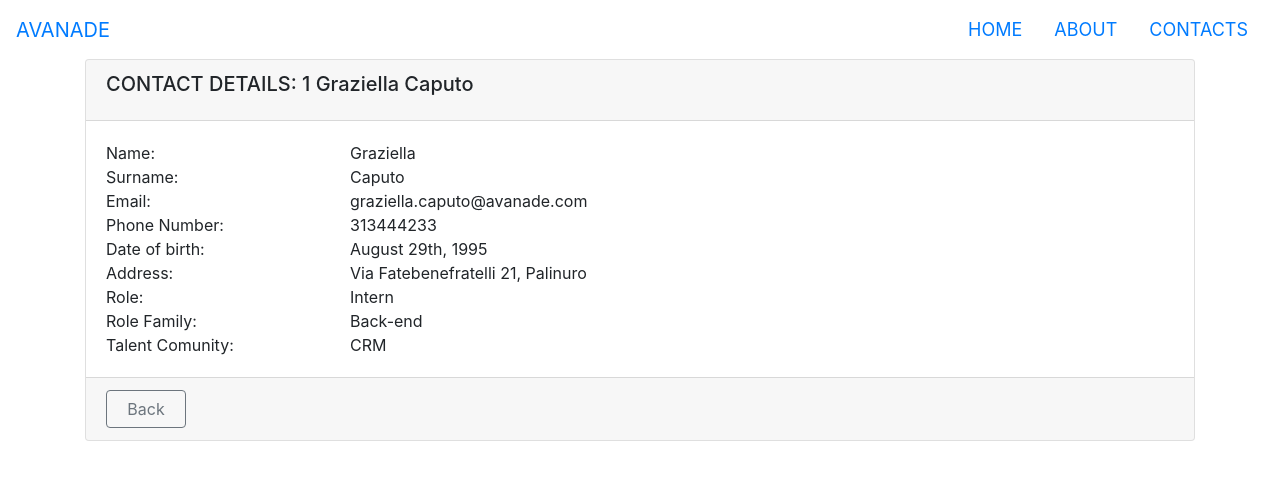
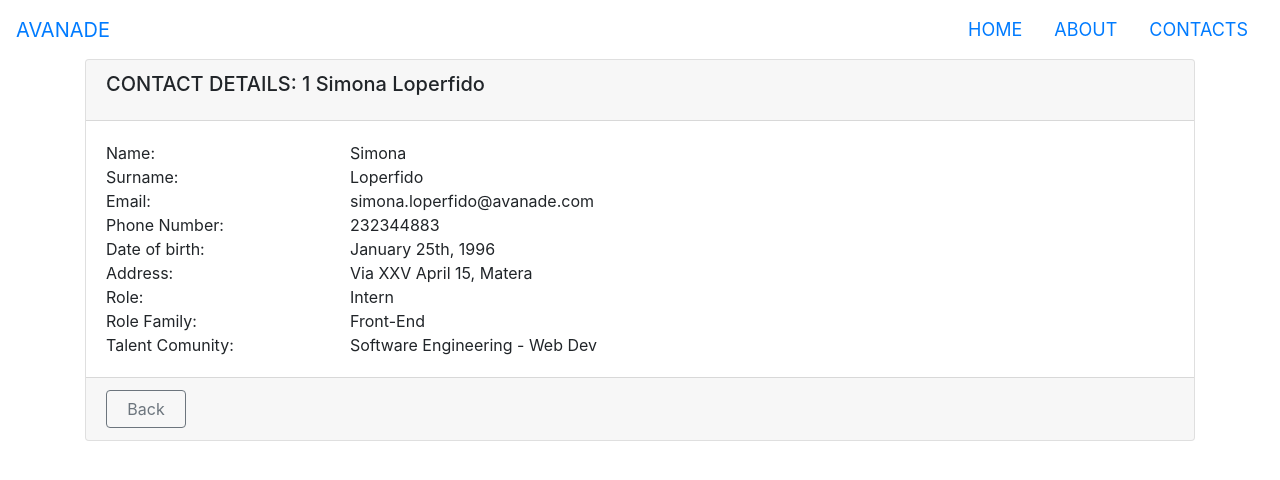
Before and after one commit to KaranjitKaurKK/Avanade.WebDev.KaranSimo, an Angular app: page /contact-list/1 in a window 1280 px wide. Shown: the top 480 px of the page. Built offline with nearby package versions, Linux system fonts and the light colour scheme.

Commit message:
First part ended

```diff
--- a/src/api/contacts/contacts.json
+++ b/src/api/contacts/contacts.json
@@ -60,7 +60,7 @@
         "TalentComunity": "Human Resources"
     },
     {
-        "d": 6,
+        "Id": 6,
         "Name": "Alexandru Gabriel",
         "Surname":  "Ouatu",
         "Email": "alexandru.ouatu@avanade.com",
@@ -71,7 +71,7 @@
         "TalentComunity": "Software Engineering - Web Dev"
     },
     {
-        "contactId": 7,
+        "Id": 7,
         "Name": "Ilaria",
         "Surname":  "Bonelli",
         "Email": "ilaria.bonelli@avanade.com",
--- a/src/app/contacts/contact-detail.component.ts
+++ b/src/app/contacts/contact-detail.component.ts
@@ -12,32 +12,30 @@ import { ContactService } from './contact.service';
 
 export class ContactDetailComponent implements OnInit {
   pageTitle: string = "CONTACT DETAILS";
-  contact: IContact | undefined;
+  contact: IContact | undefined; //=<IContact>{};
   errorMessage: string = '';
+  contacts: IContact[] = [];
+  id:number=0;
 
 
   constructor(private contactService: ContactService, private route: ActivatedRoute,
     private router: Router) { }
 
   ngOnInit(): void {
-    const id = Number(this.route.snapshot.paramMap.get('id'));
-    this.pageTitle += `: ${id}`;
+    this.id = Number(this.route.snapshot.paramMap.get('id'));
+    this.pageTitle += `: ${this.id}`;
 
-    this.contact={
-      "Id": 8,
-      "Name": "Graziella",
-      "Surname":  "Caputo",
-      "Email": "graziella.caputo@avanade.com",
-      "PhoneNumber": "313444233",
-      "DateOfBirth": "August 29th, 1995",
-      "Address": "Via Fatebenefratelli 21, Palinuro",
-      "Role":"Intern",
-      "RoleFamily": "Back-end",
-      "TalentComunity": "CRM"
-    };
-  }
+    this.contactService.getContacts().subscribe({
+      next: contact => {
+        this.contacts=contact;
+        this.contact=this.contacts.find(item=>item.Id===this.id);
+        console.error('result=', this.contact)
+      },
+      error: err => this.errorMessage=err
+    });
+}
 
-  onBack(): void {
-    this.router.navigate(['/contact-list']);
-  }
+onBack(): void {
+  this.router.navigate(['/contact-list']);
 }
+}
--- a/src/app/contacts/contact.service.ts
+++ b/src/app/contacts/contact.service.ts
@@ -20,6 +20,8 @@ export class ContactService {
         );
     }
 
+
+
     private handleError(err: HttpErrorResponse) {
         let errorMessage = '';
         if (err.error instanceof ErrorEvent) {
```
